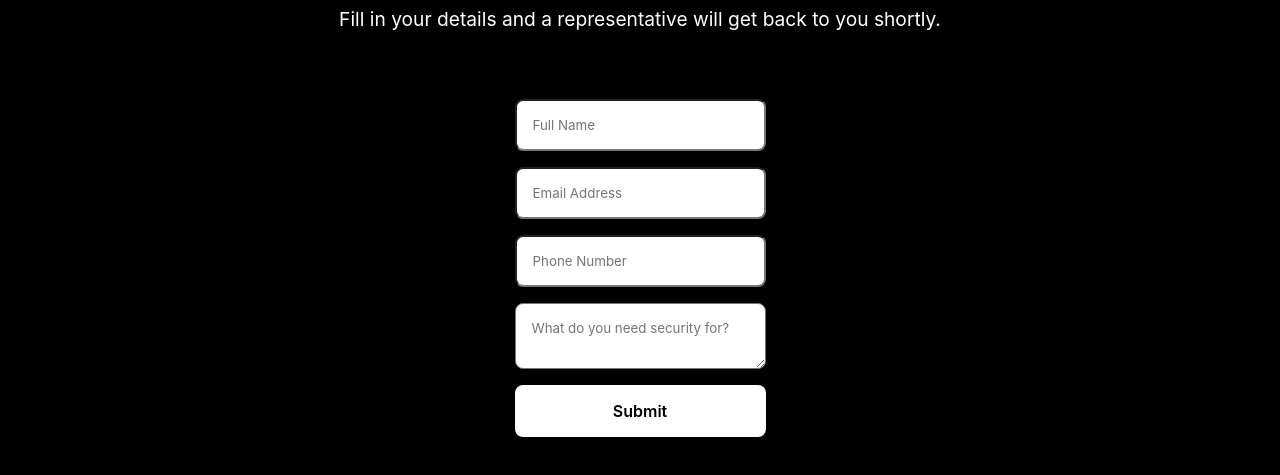
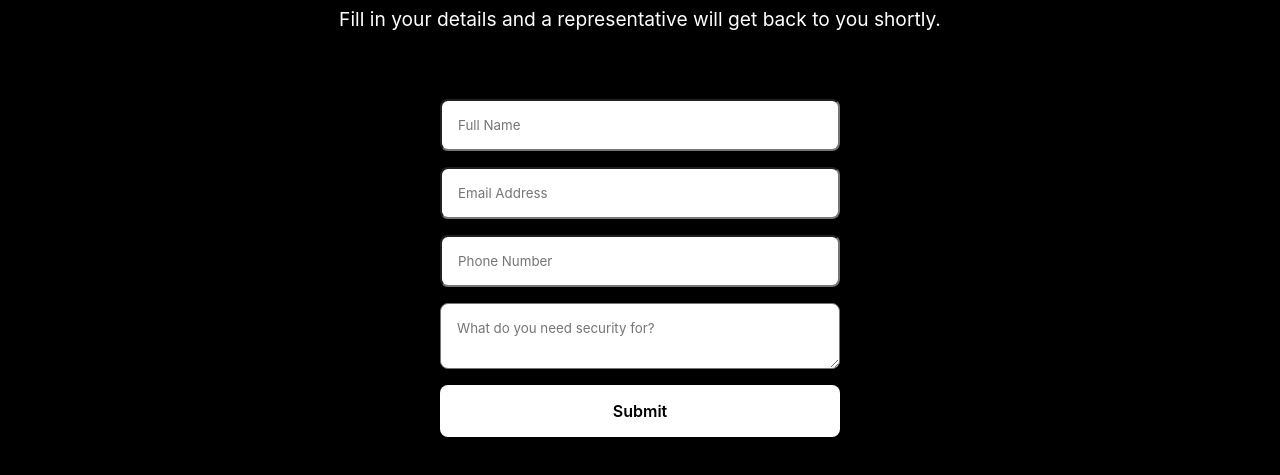
Before and after one commit to Ike-chd/gmalphagroup, a plain HTML site: page quote.html in a window 1280 px wide. Shown: the part 297-772 px from the top of the page. Drawn offline with Linux system fonts and the light colour scheme.

Commit message:
Update quote.html

```diff
--- a/quote.html
+++ b/quote.html
@@ -10,7 +10,7 @@
   <header>
     <h1>GM Alpha Group</h1>
     <nav>
-      <a href="landingPage.html">Home</a>
+      <a href="index.html">Home</a>
       <a href="about.html">About</a>
     </nav>
   </header>
@@ -19,9 +19,9 @@
     <h2>Request a Quote</h2>
     <p>Fill in your details and a representative will get back to you shortly.</p>
     <form style="display: flex; flex-direction: column; gap: 1rem; max-width: 400px; margin-top: 2rem;">
-      <input type="text" placeholder="Full Name" required style="padding: 1rem; border-radius: 8px;">
-      <input type="email" placeholder="Email Address" required style="padding: 1rem; border-radius: 8px;">
-      <input type="tel" placeholder="Phone Number" required style="padding: 1rem; border-radius: 8px;">
+      <input class="quoteinp" type="text" placeholder="Full Name" required style="padding: 1rem; border-radius: 8px;">
+      <input class="quoteinp" type="email" placeholder="Email Address" required style="padding: 1rem; border-radius: 8px;">
+      <input class="quoteinp" type="tel" placeholder="Phone Number" required style="padding: 1rem; border-radius: 8px;">
       <textarea placeholder="What do you need security for?" required style="padding: 1rem; border-radius: 8px;"></textarea>
       <button type="submit" class="cta-button">Submit</button>
     </form>
```
